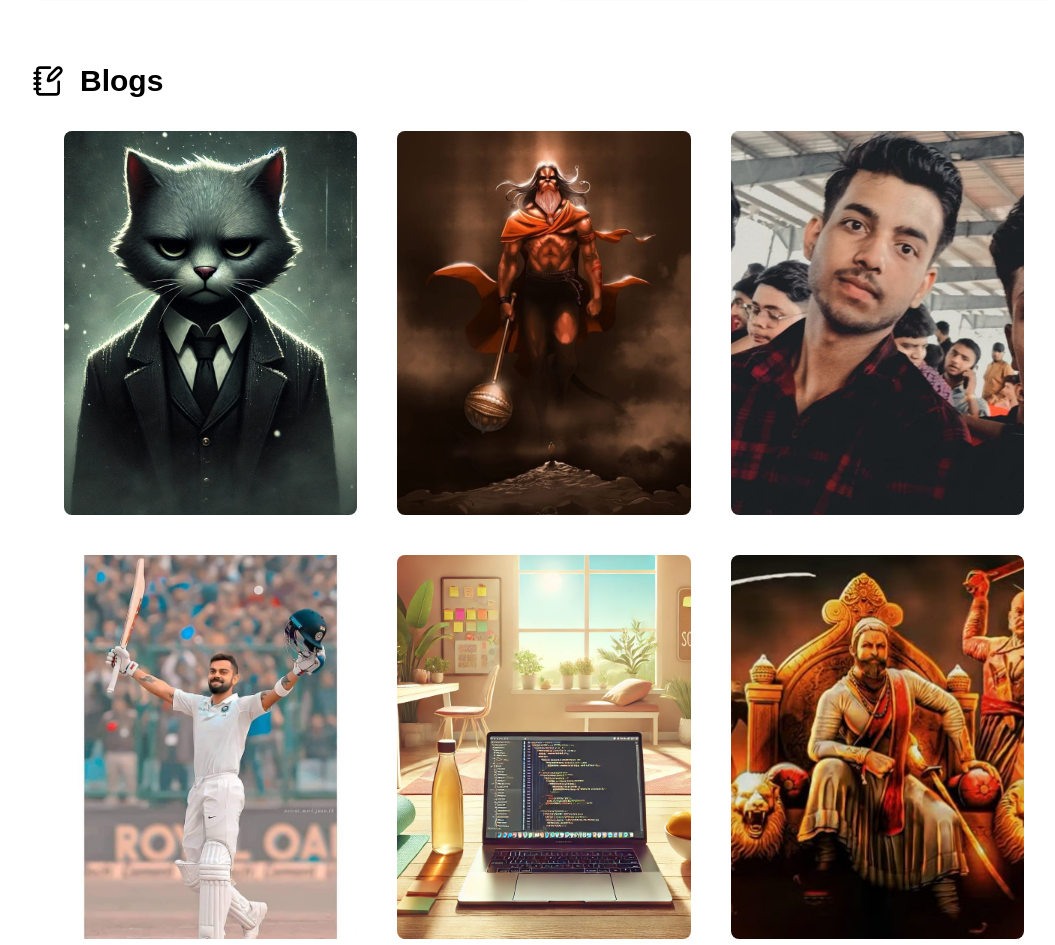
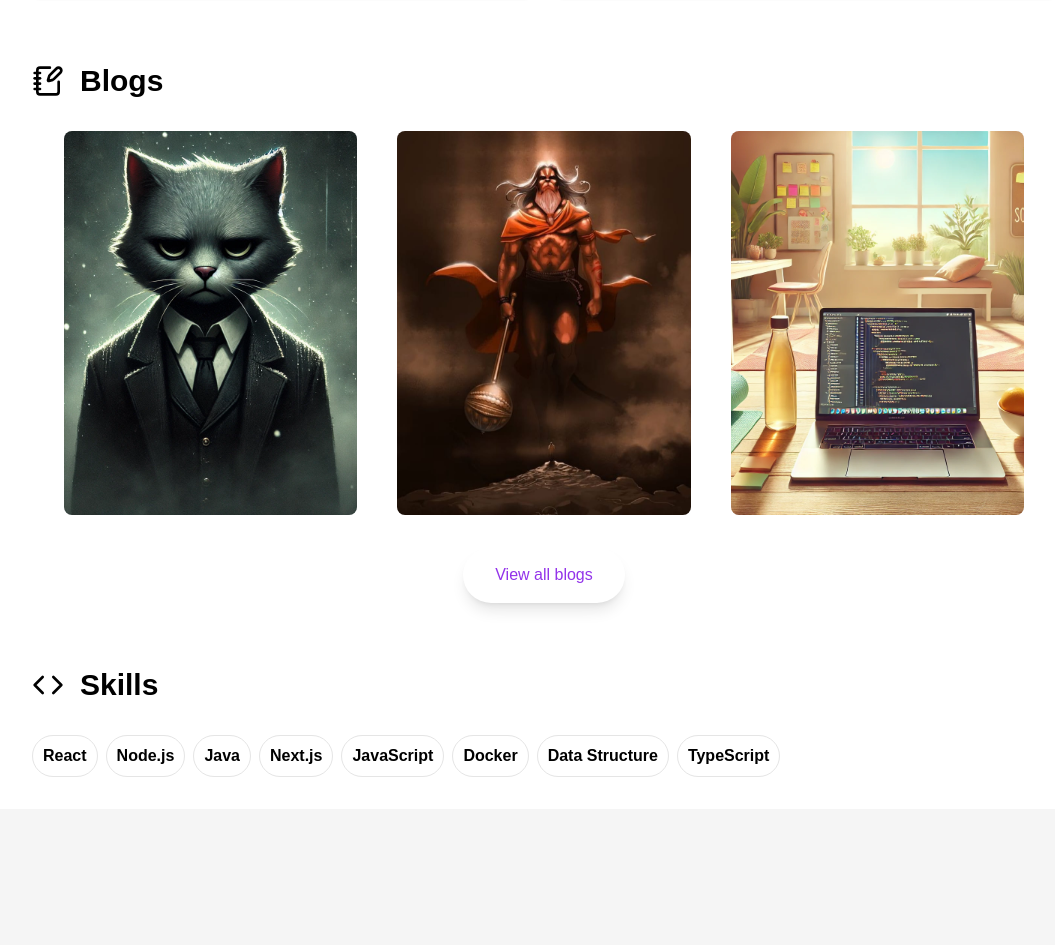
Before and after one commit to Dhruv7Tripathi/DhruvTripathi, a Next.js app: page /about in a window 1280 px wide. Shown: the part 787-1732 px from the top of the page, without its empty margins (96-1151 px from the left). After the commit the page ends 1596 px from the top, so only its background shows below. Built offline with nearby package versions, Linux system fonts and the light colour scheme.

Commit message:
added blogs

```diff
--- /dev/null
+++ b/app/(main)/blogs/loading.tsx
@@ -0,0 +1,33 @@
+import React from 'react';
+
+export default function Loading() {
+  return (
+    <div className="flex flex-col items-center justify-center min-h-screen p-4">
+      <div className="w-full max-w-4xl space-y-8">
+        {/* Header skeleton */}
+        <div className="h-8 w-3/4 bg-gray-200 rounded-md animate-pulse"></div>
+
+        {/* Blog post skeletons */}
+        {[1, 2, 3].map((item) => (
+          <div key={item} className="space-y-4 border border-gray-200 rounded-lg p-6">
+            {/* Title skeleton */}
+            <div className="h-6 w-3/4 bg-gray-200 rounded-md animate-pulse"></div>
+
+            {/* Date skeleton */}
+            <div className="h-4 w-1/4 bg-gray-200 rounded-md animate-pulse"></div>
+
+            {/* Content paragraphs */}
+            <div className="space-y-2">
+              <div className="h-4 bg-gray-200 rounded-md animate-pulse"></div>
+              <div className="h-4 bg-gray-200 rounded-md animate-pulse"></div>
+              <div className="h-4 w-5/6 bg-gray-200 rounded-md animate-pulse"></div>
+            </div>
+
+            {/* Read more button */}
+            <div className="h-8 w-32 bg-gray-200 rounded-md animate-pulse mt-4"></div>
+          </div>
+        ))}
+      </div>
+    </div>
+  );
+}
--- a/components/blogs.tsx
+++ b/components/blogs.tsx
@@ -11,20 +11,8 @@ export function FocusCardsDemo() {
       src: "/blog/inspiration.jpg",
     },
     {
-      title: "Friends",
-      src: "/blog/trio.jpg",
-    },
-    {
-      title: "Impact of cricket",
-      src: "/blog/Kohli.jpg",
-    },
-    {
       title: "Impact of Technology",
       src: "/blog/w.png",
-    },
-    {
-      title: "Believe in yourself",
-      src: "/blog/shiva.jpg",
     },
   ];
 
```
Also changed, not shown: app/(main)/blogs/[id]/page.tsx (deleted).
